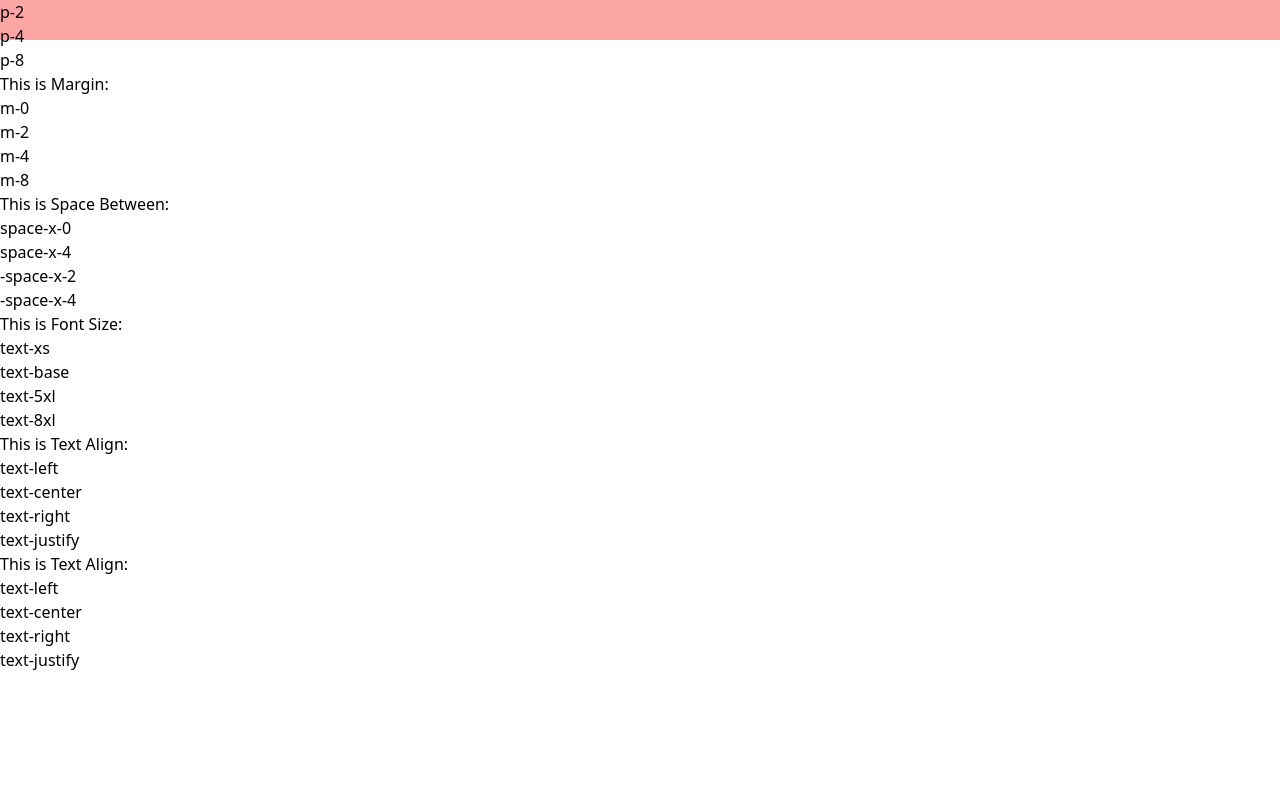
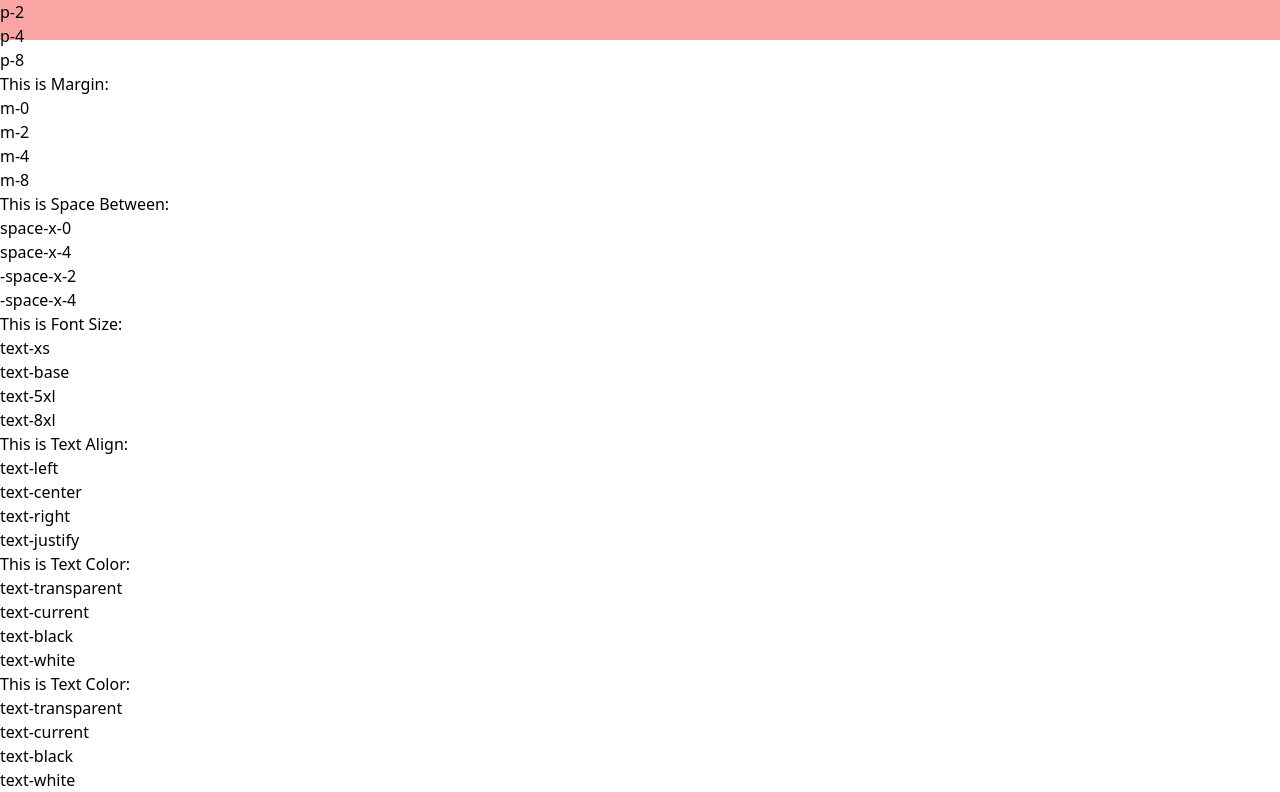
Before and after one commit to James-Frown/Learning-TailwindCSS, a React (Vite) app: page / in a window 1280 px wide. Shown: the part 760-1552 px from the top of the page. Before the commit the page ends 1432 px from the top, so only its background shows below. Built offline with nearby package versions, Linux system fonts and the light colour scheme.

Commit message:
linked tailwindcss to vite | react project

```diff
--- a/src/App.jsx
+++ b/src/App.jsx
@@ -310,27 +310,55 @@ function App() {
           <p className="
           text-base
           ">
-            This is Text Align:
+            This is Text Color:
           </p>
           <p className="
           text-base
           ">
-            text-left
+            text-transparent
           </p>
           <p className="
           text-base
           ">
-            text-center
+            text-current
           </p>
           <p className="
           text-base
           ">
-            text-right
+            text-black
           </p>
           <p className="
           text-base
           ">
-            text-justify
+            text-white
+          </p>
+        </div>
+
+        <div>
+          <p className="
+          text-base
+          ">
+            This is Text Color:
+          </p>
+          <p className="
+          text-base
+          ">
+            text-transparent
+          </p>
+          <p className="
+          text-base
+          ">
+            text-current
+          </p>
+          <p className="
+          text-base
+          ">
+            text-black
+          </p>
+          <p className="
+          text-base
+          ">
+            text-white
           </p>
         </div>
 
```
